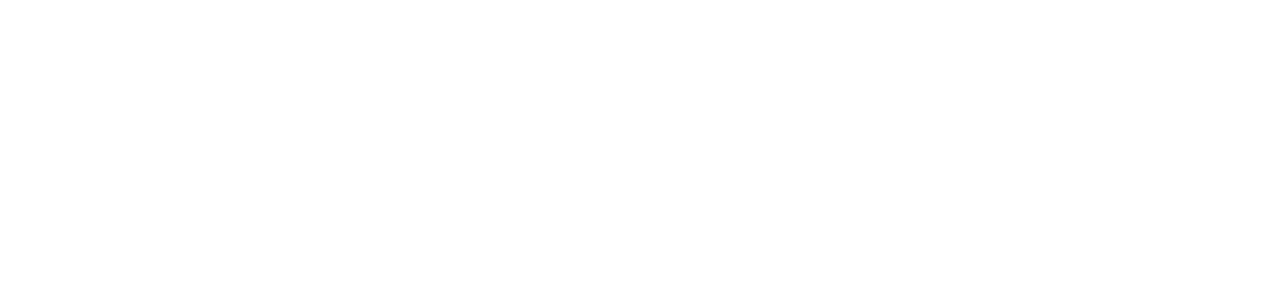
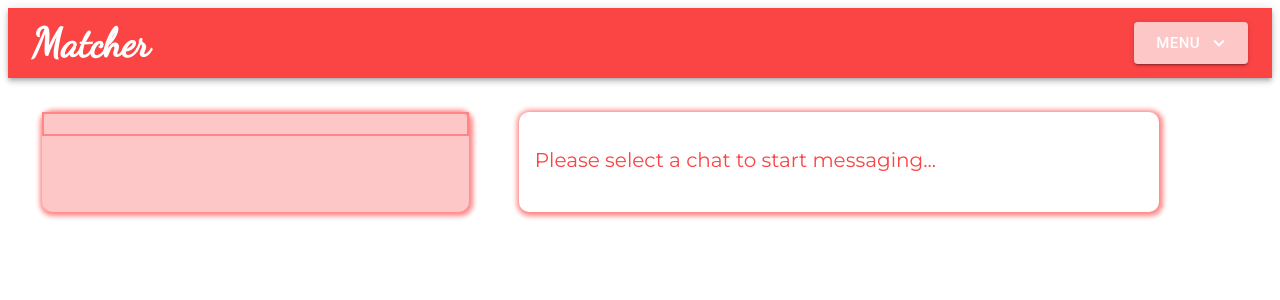
Before and after one commit to suvikristiin/Matcher, a React (Create React App) app in the folder client/: page /chats in a window 1280 px wide. Before the commit this address had no page. Shown: the top 300 px of the page. Built offline with nearby package versions, Linux system fonts and the light colour scheme; no server answers.

Commit message:
add chat page ui

```diff
--- a/client/src/App.js
+++ b/client/src/App.js
@@ -2,6 +2,7 @@
 import MainPage from './components/MainPage.js';
 import LoginPage from './components/LoginPage.js';
 import RegisterPage from './components/RegisterPage.js';
+import ChatPage from './components/ChatPage.js';
 
 const App = () => {
   return (
@@ -11,6 +12,7 @@
           <Route path="/home" element={<MainPage />} />
           <Route path="/login" element={<LoginPage />} />
           <Route path="/register" element={<RegisterPage />} />
+          <Route path='chats' element={<ChatPage />}/>
         </Routes>
       </Router>
     </>
--- /dev/null
+++ b/client/src/components/Chat.js
@@ -0,0 +1,5 @@
+const Chat = () => {
+  return <></>;
+};
+
+export default Chat;
--- /dev/null
+++ b/client/src/components/ChatPage.js
@@ -0,0 +1,69 @@
+import { useCallback, useEffect, useState } from 'react';
+import { Grid, Box } from '@mui/material';
+import MenuBar from './MenuBar.js';
+import Chat from './Chat.js';
+import '../styles/ChatPage.css';
+
+const ChatPage = () => {
+  const [matches, setMatches] = useState([{}]);
+  const [selectedMatch, setSelectedMatch] = useState();
+
+  const auth_token = localStorage.getItem('auth_token');
+
+  const fetchMatches = useCallback(async () => {
+    try {
+      const response = await fetch('/chats/matches', {
+        method: 'GET',
+        headers: {
+          authorization: 'Bearer ' + auth_token,
+        },
+        mode: 'cors',
+      });
+
+      if (!response.ok) {
+        console.log(response);
+        console.log(response.status);
+        throw new Error('Failed to fetch a matches.');
+      } else {
+        const responseJson = await response.json();
+        setMatches(responseJson.matchesUserData);
+      }
+    } catch (error) {
+      console.log(error);
+    }
+  }, [auth_token]);
+
+  useEffect(() => {
+    fetchMatches();
+  }, [fetchMatches]);
+
+  const handleSelectedChat = (match) => {
+    setSelectedMatch(match);
+  };
+
+  return (
+    <>
+      <Box>
+        <MenuBar />
+      </Box>
+      <Grid container spacing={2}>
+        <Grid item xs={4} id="matchesList">
+          {matches.map((match, index) => (
+            <p id="userChatLink" key={index} onClick={() => handleSelectedChat(match)}>
+              {match.username}
+            </p>
+          ))}
+        </Grid>
+        <Grid item xs={6} id="chatWindow">
+          {selectedMatch ? (
+            <Chat />
+          ) : (
+            <p id="selectChat-info">Please select a chat to start messaging...</p>
+          )}
+        </Grid>
+      </Grid>
+    </>
+  );
+};
+
+export default ChatPage;
--- a/client/src/components/DropDownMenu.js
+++ b/client/src/components/DropDownMenu.js
@@ -29,6 +29,14 @@
     window.location.href = '/login';
   };
 
+  const handleChats = () => {
+    window.location.href = '/chats';
+  };
+
+  const handleMainPage = () => {
+    window.location.href = '/home';
+  };
+
   return (
     <>
       <Button
@@ -41,9 +49,10 @@
         Menu
       </Button>
       <Menu id="menuList" onClose={handleClose} open={open} anchorEl={anchorEl}>
+        <MenuItem onClick={handleMainPage}>Main page</MenuItem>
         <MenuItem>Edit your information</MenuItem>
         <MenuItem>Add new image</MenuItem>
-        <MenuItem>List your chats</MenuItem>
+        <MenuItem onClick={handleChats}>Chats</MenuItem>
         <MenuItem id="LogOutButton" onClick={handleLogout}>
           Log out
         </MenuItem>
--- /dev/null
+++ b/client/src/styles/ChatPage.css
@@ -0,0 +1,38 @@
+#matchesList {
+  border-radius: 10px;
+  box-shadow: 1px 1px 5px 3px #ff8686;
+
+  min-height: 100px;
+  text-align: center;
+  margin-top: 50px;
+  margin-left: 50px;
+  padding: 0px;
+  background-color: #fdc7c7;
+}
+
+#userChatLink {
+  border: solid 2px #ff8686;
+  margin: 0px;
+  padding: 10px 5px 10px 5px;
+  font-size: 22px;
+  cursor: pointer;
+  font-weight: bold;
+  color: #ffffff;
+}
+
+#userChatLink:hover {
+  background-color: #ff8686;
+  color: #ffffff;
+}
+
+#chatWindow {
+  border-radius: 10px;
+  box-shadow: 1px 1px 5px 3px #ff8686;
+  margin-top: 50px;
+  margin-left: 50px;
+}
+
+#selectChat-info {
+  color: #fb4444;
+  font-size: 20px;
+}
--- a/client/src/styles/UserCard.css
+++ b/client/src/styles/UserCard.css
@@ -31,12 +31,22 @@
 #disLikeButton {
   width: 100px;
   height: 100px;
+  cursor: pointer;
+}
+
+#disLikeButton:hover {
+  transform: scale(1.1);
 }
 
 #likeButton {
   width: 100px;
   height: 100px;
   color: #fb4444;
+  cursor: pointer;
+}
+
+#likeButton:hover {
+  transform: scale(1.1);
 }
 
 #matchButtons {
```
Also changed, not shown: 2 other files (tests, documents, lock files or other folders).
